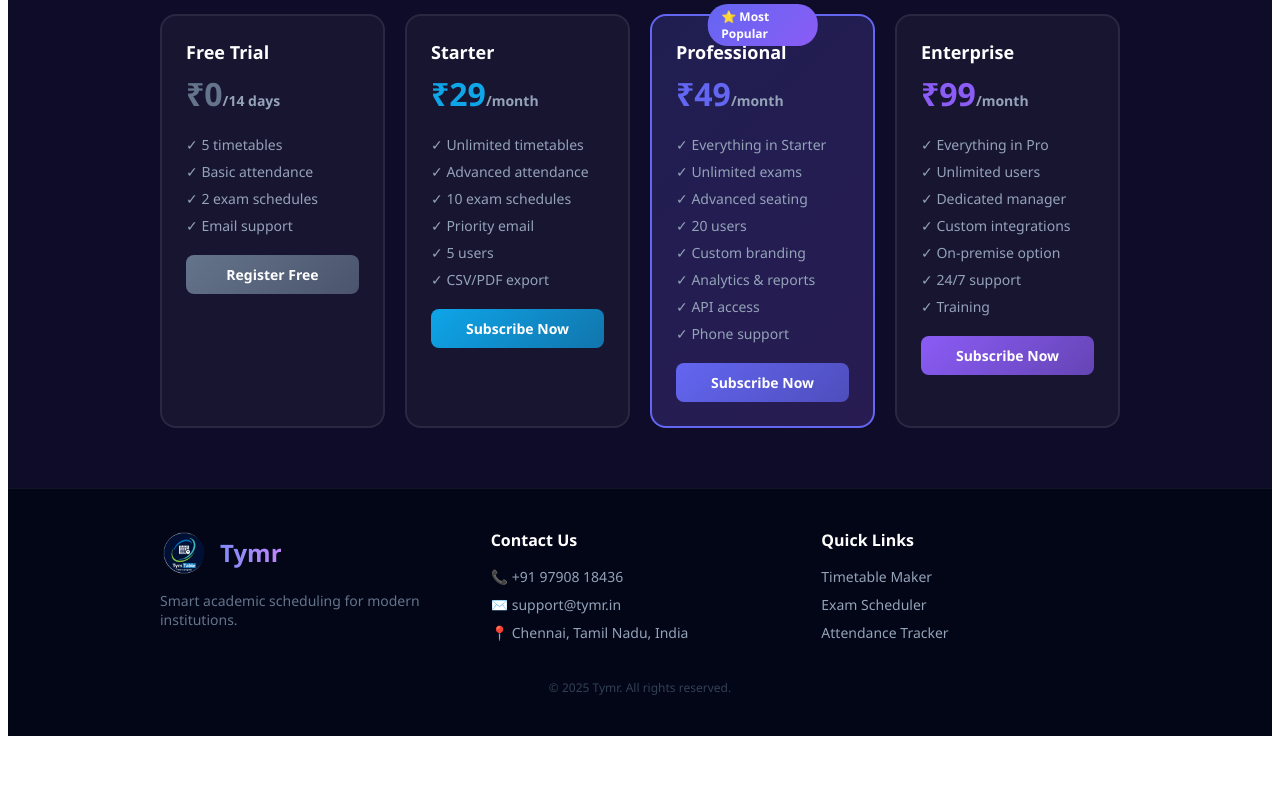
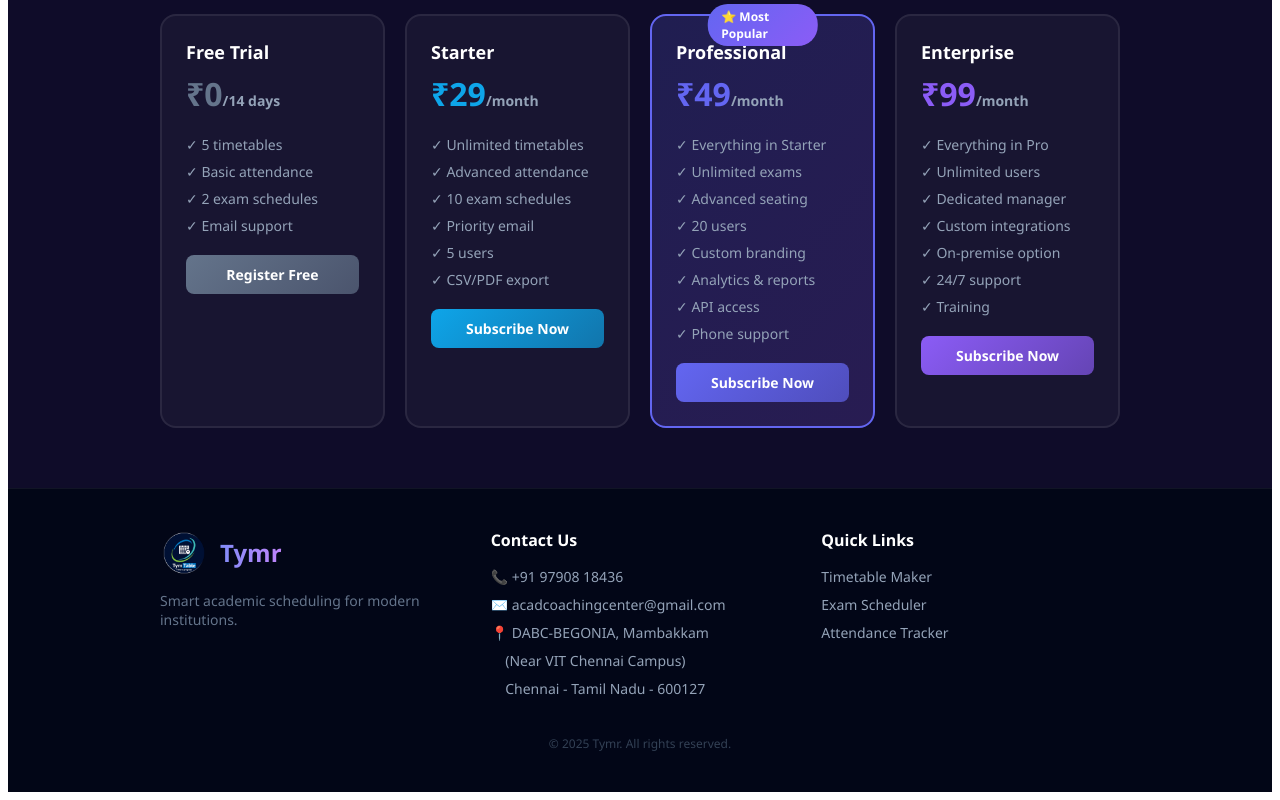
Before and after one commit to SkylinePixelStudio/tymr, a React (Vite) app: page / in a window 1280 px wide. Shown: the part 1486-2286 px from the top of the page. Before the commit the page ends 2230 px from the top, so only its background shows below. Built offline with nearby package versions, Linux system fonts and the light colour scheme.

Commit message:
Updated contact details

```diff
--- a/src/App.jsx
+++ b/src/App.jsx
@@ -194,8 +194,10 @@ function LandingPage({ onEnter }) {
             <div style={{ fontWeight:700, marginBottom:12 }}>Contact Us</div>
             <div style={{ color:"#94a3b8", fontSize:14, lineHeight:2 }}>
               📞 +91 97908 18436<br/>
-             ✉️ support@tymr.in<br/>
-              📍 Chennai, Tamil Nadu, India
+              ✉️ acadcoachingcenter@gmail.com<br/>
+              📍 DABC-BEGONIA, Mambakkam<br/>
+              &nbsp;&nbsp;&nbsp;&nbsp;(Near VIT Chennai Campus)<br/>
+              &nbsp;&nbsp;&nbsp;&nbsp;Chennai - Tamil Nadu - 600127
             </div>
           </div>
           <div>
```
